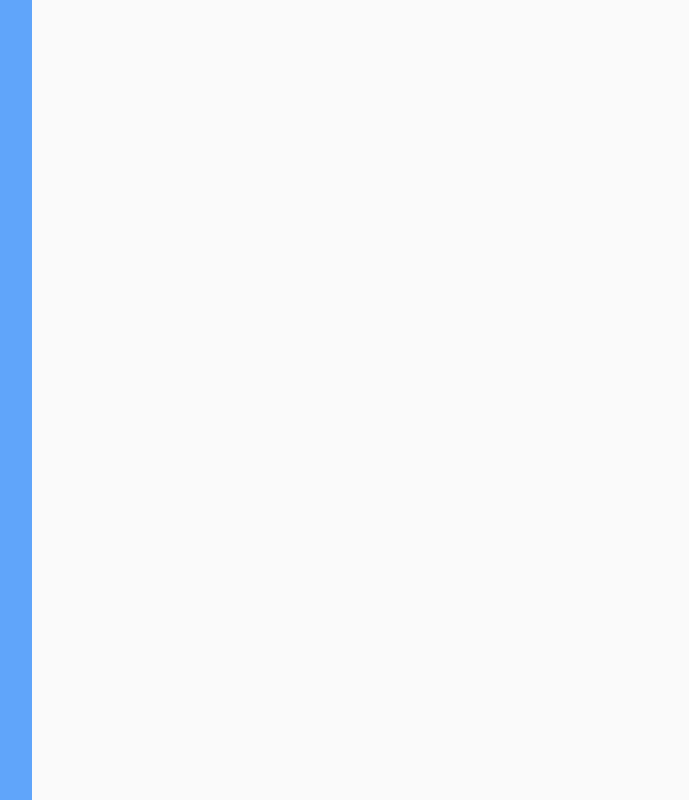
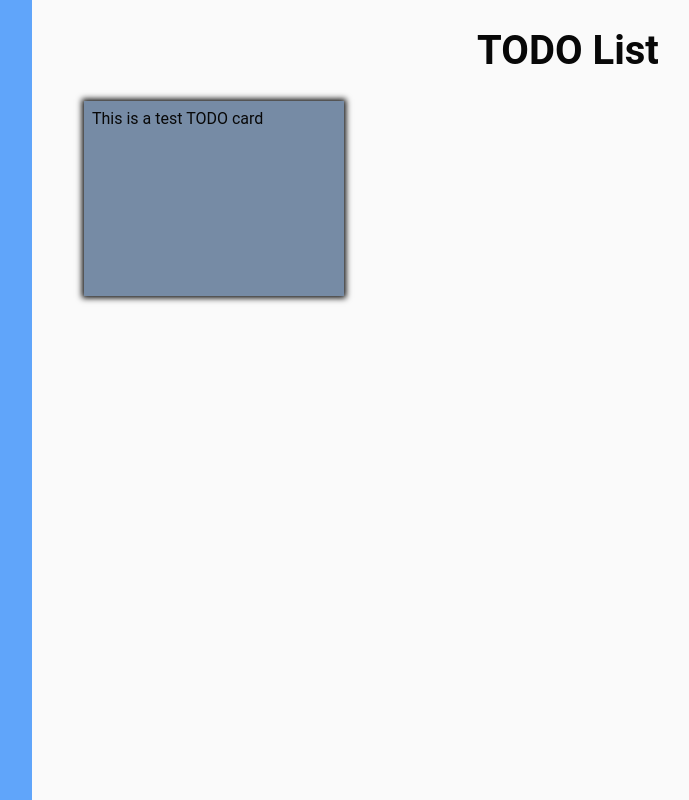
Before and after one commit to leo-peres/todo-list, a website built with webpack: page src/template.html in a window 1280 px wide. Shown: the whole page, without its empty margins (176-865 px from the left). Built offline with nearby package versions, Linux system fonts and the light colour scheme.

Commit message:
todo card test

```diff
--- a/src/index.js
+++ b/src/index.js
@@ -1 +1,4 @@
 import "./style.css";
+import mainPage from "./main_page.js";
+
+mainPage();
--- /dev/null
+++ b/src/main_page.js
@@ -0,0 +1,13 @@
+import Todo from "./todo.js";
+import TodoCard from "./todo_card.js";
+
+export default () => {
+
+    const contentDiv = document.getElementById("content");
+
+    const testTodo = new Todo("This is a test TODO card");
+    const testTodoCard = new TodoCard(testTodo);
+
+    contentDiv.append(testTodoCard.parentDiv);
+
+}
--- a/src/style.css
+++ b/src/style.css
@@ -7,8 +7,13 @@
     font-family: roboto;
 
     --white: #fafafa;
+    --black: #080808;
+
+    --main-text-color: var(--black);
 
     --menu-bg-color: #60a5fa;
+
+    --card-bg-color: #768BA5;
 
 }
 
@@ -24,6 +29,24 @@ body {
     background-color: var(--menu-bg-color);
 }
 
-.content {
+.content-container {
     background-color: var(--white);
+    padding: 0px 52px;
 }
+
+.content-container h1 {
+    color: var(--main-text-color);
+    text-align: center;
+    font-size: 2.5em;
+}
+
+/***** TODO CARD *****/
+
+.todo-card-parent-div {
+    color: var(--main-text-color);
+    background-color: var(--card-bg-color);
+    padding: 8px;
+    width: 260px;
+    height: 195px;
+    box-shadow: 0px 0px 6px 2px var(--black);
+}
--- a/src/template.html
+++ b/src/template.html
@@ -8,7 +8,10 @@
 <body>
 
     <div class="menu"></div>
-    <div class="content"></div>
+    <div class="content-container">
+        <h1>TODO List</h1>
+        <div id="content"></div>
+    </div>
 
 </body>
 </html>
--- /dev/null
+++ b/src/todo.js
@@ -0,0 +1,7 @@
+export default class {
+
+    constructor(text) {
+        this.text = text;
+    }
+
+}
--- /dev/null
+++ b/src/todo_card.js
@@ -0,0 +1,19 @@
+export default class {
+
+    constructor(todo) {
+
+        this.todo = todo
+
+        this.parentDiv = document.createElement("div");
+        this.parentDiv.classList.add("todo-card-parent-div");
+
+        const textContainer = document.createElement("div");
+        textContainer.classList.add("todo-card-text");
+
+        textContainer.innerText = todo.text;
+
+        this.parentDiv.append(textContainer);
+
+    }
+
+}
```
